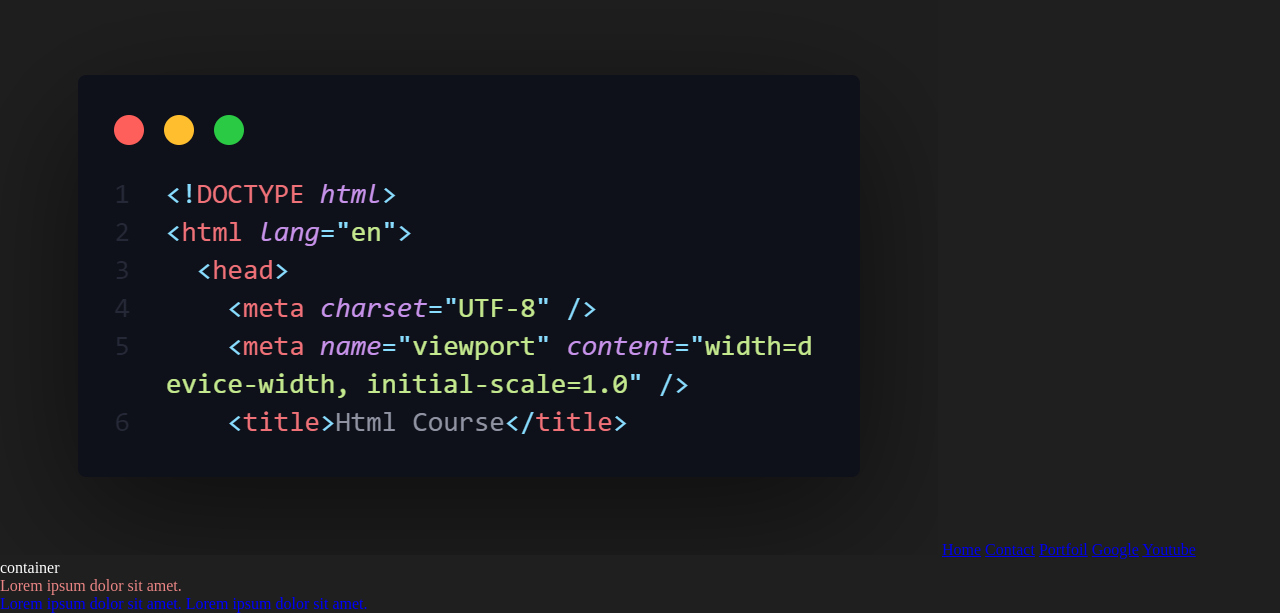
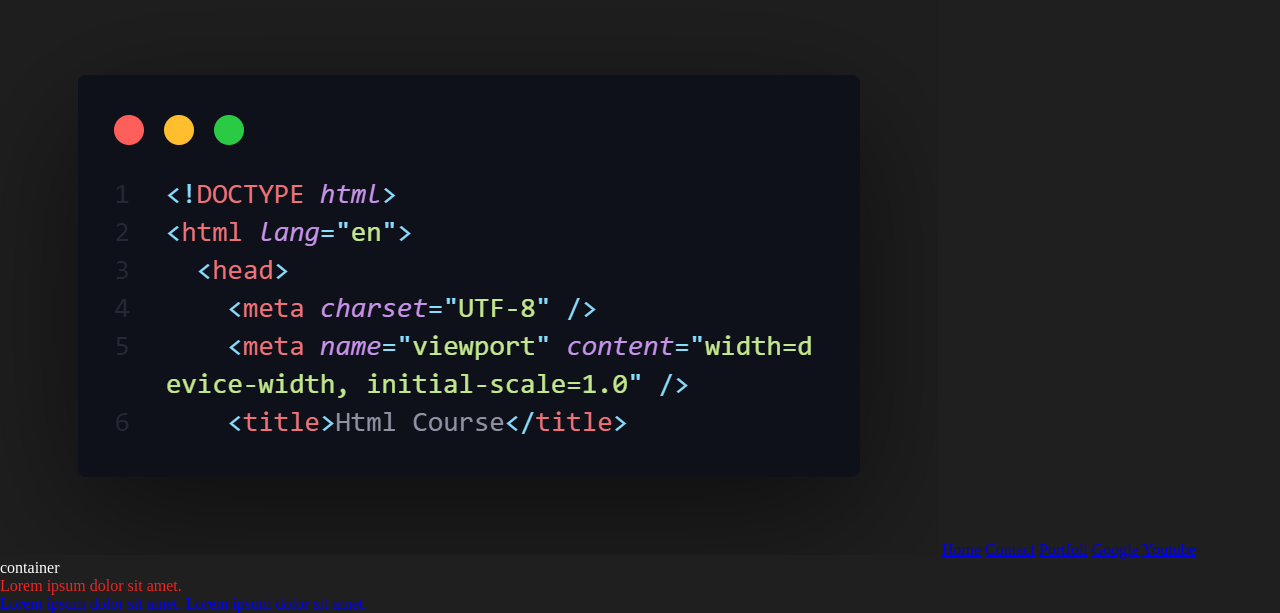
Before and after one commit to Karankali77/html_test, a plain HTML site: page index.html in a window 1280 px wide. Shown: the part 226-839 px from the top of the page. Drawn offline with Linux system fonts and the light colour scheme.

Commit message:
color change

```diff
--- a/index.html
+++ b/index.html
@@ -8,7 +8,7 @@
   <link rel="stylesheet" href="style.css">
   <style>
 	#red{
-		color: rgb(236, 134, 134);
+		color: rgb(242, 35, 35);
 	}
 	#Blue{
 		color: blue;
```
